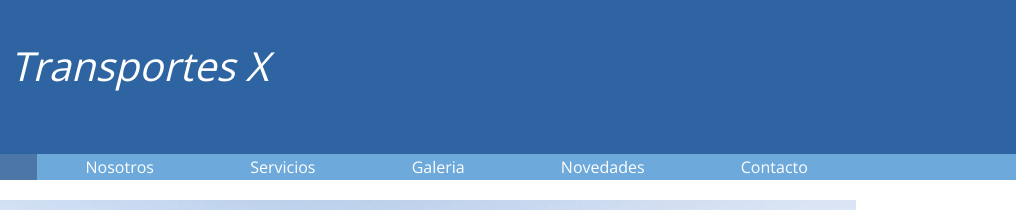
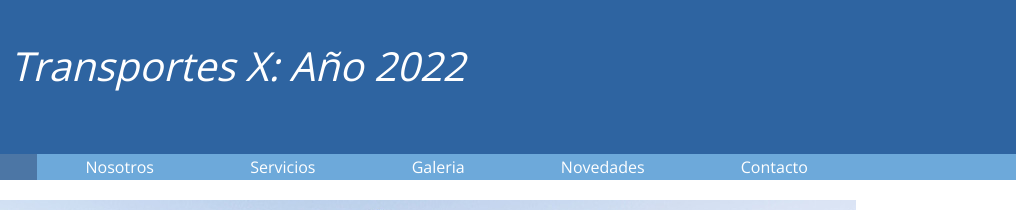
Before and after one commit to AgustinaValentin/Curso-UTN-2022, a plain HTML site: page index.html in a window 1280 px wide. Shown: the top 210 px of the page, 264-1280 px from the left. Drawn offline with nearby package versions, Linux system fonts and the light colour scheme.

Commit message:
modifique h1

```diff
--- a/index.html
+++ b/index.html
@@ -15,7 +15,7 @@
     <header>
         <div class="holder">
             <img src="img/logo.png" alt="transportes x" width="100">
-            <h1>Transportes X</h1>
+            <h1>Transportes X: Año 2022</h1>
         </div>
 
     </header>
```
